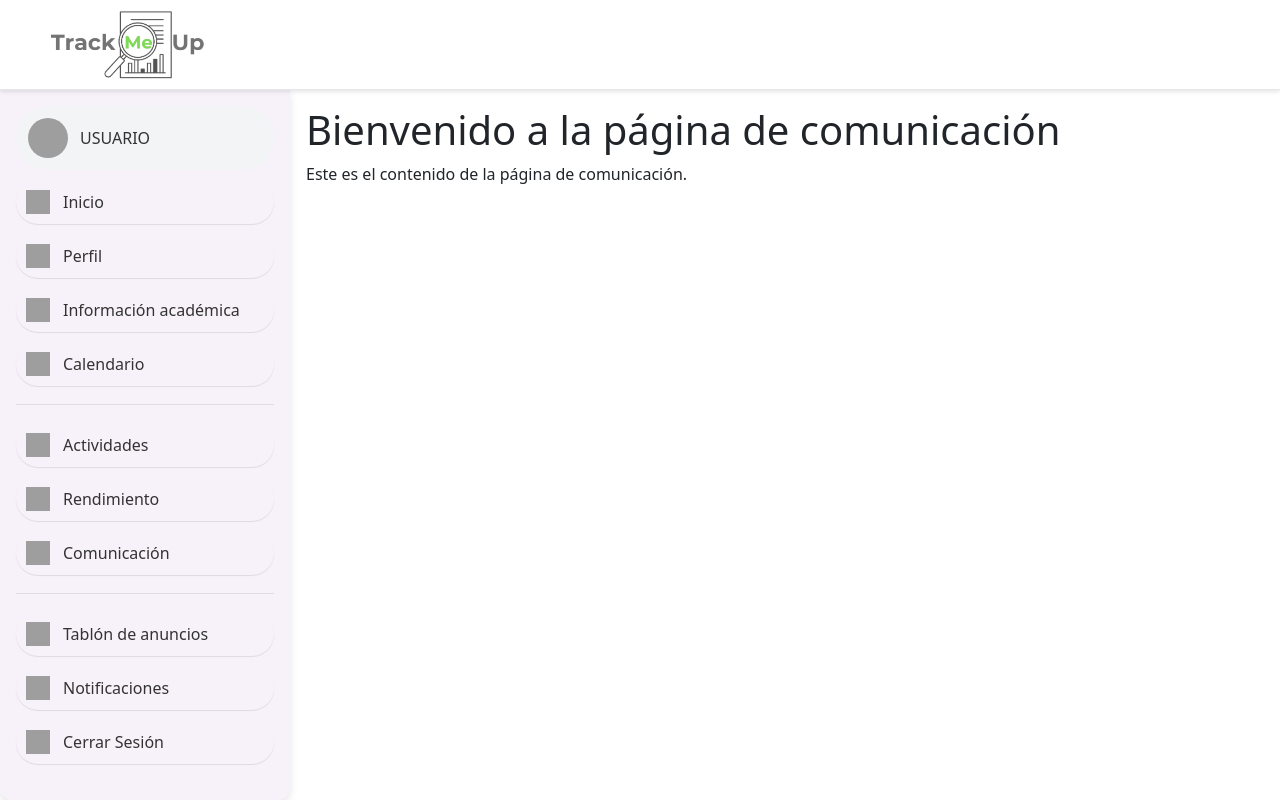
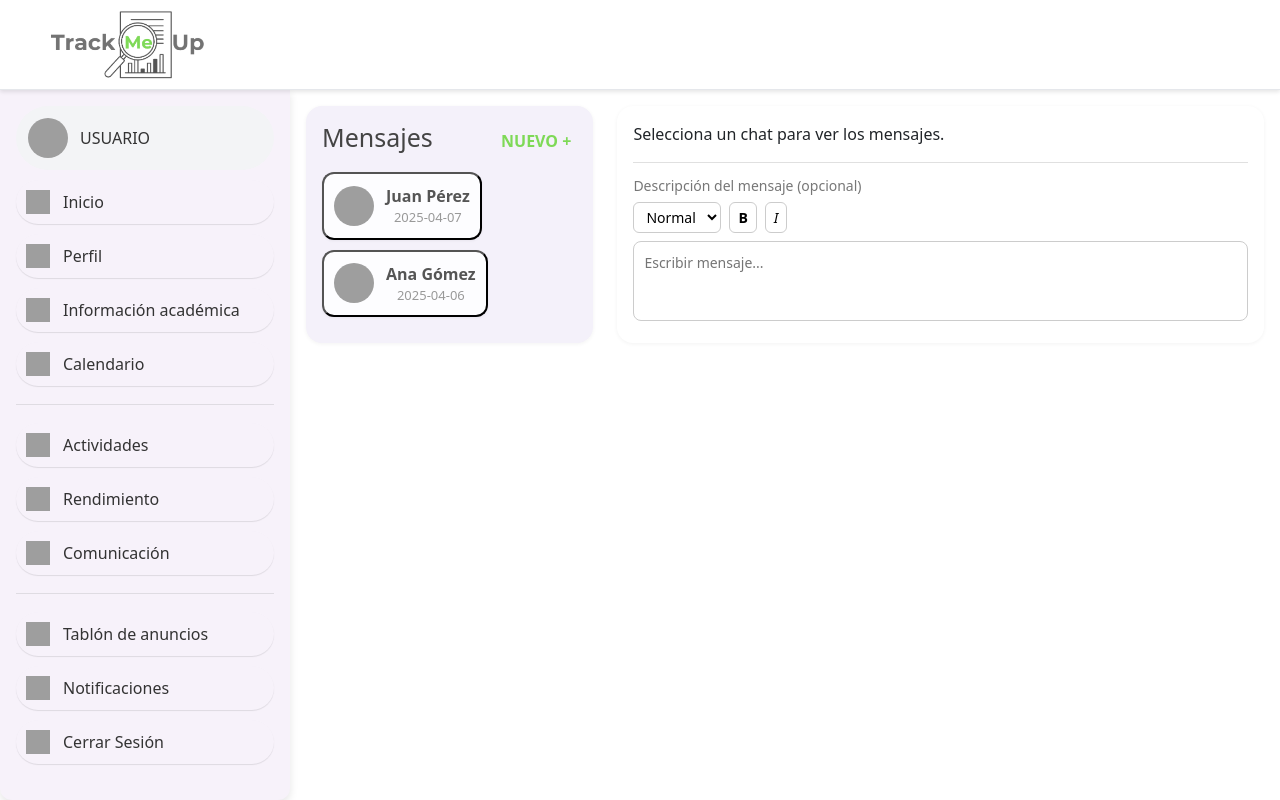
Before and after one commit to TrackMeUp/TrackMeUp, a React (Vite) app in the folder frontend/: page /communication in a window 1280 px wide. Built offline with nearby package versions, Linux system fonts and the light colour scheme; no server answers; grey boxes are pictures that could not be loaded.

Commit message:
primer commit communication

```diff
--- /dev/null
+++ b/frontend/src/components/Communication/ChatItem.jsx
@@ -0,0 +1,13 @@
+import React from 'react';
+
+export function ChatItem({ avatar, nombre, fecha, nuevo }) {
+    return (
+        <button className="chat-item">
+            <img className="avatar" src={avatar} alt="avatar" />
+            <div className="chat-info">
+                <div className="chat-nombre">{nombre}</div>
+                <div className="chat-fecha">{fecha}</div>
+            </div>
+        </button>
+    );
+}
--- /dev/null
+++ b/frontend/src/components/Communication/ConversationList.jsx
@@ -0,0 +1,24 @@
+import { ChatItem } from './ChatItem';
+export function ConversationList({ entradas, onSelectChat }) {
+    return (
+        <div className="comunicacion-listado">
+            <div className="comunicacion-header">
+                <h2>Mensajes</h2>
+                <button className="nuevo-btn">NUEVO +</button>
+            </div>
+
+            {entradas.map((entrada) => (
+                <div key={entrada.id_mensaje} onClick={() => onSelectChat(entrada.id_mensaje)}>
+                    <div className="lista-conversaciones">
+                        <ChatItem
+                            avatar={entrada.avatar}
+                            nombre={entrada.usuario}
+                            fecha={entrada.fecha}
+                            nuevo={entrada.nuevo}
+                        />
+                    </div>
+                </div>
+            ))}
+        </div>
+    );
+}
--- /dev/null
+++ b/frontend/src/components/Communication/Editor.jsx
@@ -0,0 +1,17 @@
+export function Editor() {
+    return (
+      <div className="editor-mensaje">
+        <label htmlFor="descripcion">Descripción del mensaje (opcional)</label>
+        <div className="barra-herramientas">
+          <select>
+            <option value="normal">Normal</option>
+            <option value="negrita">Negrita</option>
+          </select>
+          <button><b>B</b></button>
+          <button><i>I</i></button>
+          {/* Agregá más botones si querés */}
+        </div>
+        <textarea placeholder="Escribir mensaje..." />
+      </div>
+    );
+  }
--- /dev/null
+++ b/frontend/src/components/Communication/Message.jsx
@@ -0,0 +1,33 @@
+/*export function Message({ texto, hora }) {
+    return (
+      <div className="mensaje">
+        <img
+          className="avatar"
+          src="https://cdn.pixabay.com/photo/2018/11/13/22/01/avatar-3814081_1280.png"
+          alt="avatar"
+        />
+        <div className="mensaje-contenido">
+          <p className="mensaje-texto">{texto}</p>
+          <span className="mensaje-hora">{hora}</span>
+        </div>
+      </div>
+    );
+  }
+  */
+
+
+  export function Message({ entradas }) {
+    return (
+        <div className="mensajes">
+            {entradas.map((entrada) => (
+                <div key={entrada.id_mensaje} className="mensaje">
+                    <img className="avatar" src={entrada.avatar} alt="avatar" />
+                    <div className="mensaje-contenido">
+                        <p className="mensaje-texto">{entrada.texto}</p>
+                        <span className="mensaje-hora">{entrada.fecha} {entrada.hora}</span>
+                    </div>
+                </div>
+            ))}
+        </div>
+    );
+}
--- a/frontend/src/pages/communication.jsx
+++ b/frontend/src/pages/communication.jsx
@@ -1,8 +1,62 @@
-export function Communication () {
-    return (
-      <div>
-        <h1>Bienvenido a la página de comunicación</h1>
-        <p>Este es el contenido de la página de comunicación.</p>
+import React, { useState } from "react";
+import { ConversationList } from "../components/Communication/ConversationList";
+
+import { Message } from "../components/Communication/Message";
+import { Editor } from "../components/Communication/Editor";
+
+
+export function Communication() {
+  const [selectedChat, setSelectedChat] = useState(null); // Estado para guardar el chat seleccionado
+
+  const handleSelectChat = (chatId) => {
+      setSelectedChat(chatId); // Actualizamos el estado con el chat seleccionado
+  };
+
+  // Datos de ejemplo (esto sería lo que recibirías del backend)
+  const entradas = [
+      {
+          id_mensaje: 1,
+          avatar: 'https://cdn.pixabay.com/photo/2018/11/13/22/01/avatar-3814081_1280.png',
+          usuario: 'Juan Pérez',
+          fecha: '2025-04-07',
+          nuevo: true,
+          mensajes: [
+              { id_mensaje: 1, texto: 'Hola, ¿cómo estás?', fecha: '2025-04-07', hora: '14:30' },
+              { id_mensaje: 2, texto: 'Muy bien, gracias. ¿Y tú?', fecha: '2025-04-07', hora: '14:35' }
+          ]
+      },
+      {
+          id_mensaje: 2,
+          avatar: 'https://cdn.pixabay.com/photo/2018/11/13/22/01/avatar-3814081_1280.png',
+          usuario: 'Ana Gómez',
+          fecha: '2025-04-06',
+          nuevo: false,
+          mensajes: [
+              { id_mensaje: 1, texto: '¿Me puedes ayudar con el proyecto?', fecha: '2025-04-06', hora: '16:45' }
+          ]
+      }
+  ];
+
+  // Filtrar el chat seleccionado para mostrar los mensajes
+  const selectedChatData = entradas.find(chat => chat.id_mensaje === selectedChat);
+
+  return (
+      <div className="comunicacion-container">
+
+              <ConversationList
+                  entradas={entradas}
+                  onSelectChat={handleSelectChat} // Pasamos el manejador de clics
+              />
+
+
+          <div className="comunicacion-chat">
+              {selectedChatData ? (
+                  <Message entradas={selectedChatData.mensajes} />
+              ) : (
+                  <p>Selecciona un chat para ver los mensajes.</p>
+              )}
+              <Editor />
+          </div>
       </div>
-    );
-  };
+  );
+}
--- a/frontend/src/styles/app.css
+++ b/frontend/src/styles/app.css
@@ -164,3 +164,185 @@
   flex: 1; /* Ocupa el espacio restante */
   background-color: #ffffff;
 }
+
+
+/* Contenedor principal */
+.comunicacion-container {
+  display: flex;
+  gap: 24px;
+  height: 100%;
+}
+
+/* ============ LISTADO IZQUIERDO ============ */
+.comunicacion-listado {
+  width: 30%;
+  background-color: #f4f1fa;
+  border-radius: 16px;
+  padding: 16px;
+  display: flex;
+  flex-direction: column;
+  box-shadow: 0 1px 4px rgba(0, 0, 0, 0.05);
+}
+
+.comunicacion-header {
+  display: flex;
+  justify-content: space-between;
+  align-items: center;
+  margin-bottom: 12px;
+}
+
+.comunicacion-header h2 {
+  font-size: 25px;
+  color: #444;
+}
+
+.nuevo-btn {
+  background-color: transparent;
+  color: #7ed957;
+  border: none;
+  font-weight: bold;
+  cursor: pointer;
+}
+
+/* Ítems del listado */
+.chat-item {
+  display: flex;
+  align-items: center;
+  padding: 10px;
+  background-color: #fdfdff;
+  border-radius: 12px;
+  margin-bottom: 10px;
+  box-shadow: 0 1px 3px rgba(0,0,0,0.05);
+  position: relative;
+  cursor: pointer;
+}
+
+.chat-item:hover {
+  background-color: #f0ebff;
+}
+
+.chat-item .avatar {
+  width: 40px;
+  height: 40px;
+  border-radius: 50%;
+  margin-right: 12px;
+}
+
+.chat-info {
+  flex-grow: 1;
+}
+
+.chat-nombre {
+  display: block;
+  font-weight: 600;
+  color: #555;
+}
+
+.chat-fecha {
+  font-size: 13px;
+  color: #999;
+}
+
+.nuevo-indicador {
+  background-color: #7b61ff;
+  color: white;
+  font-size: 12px;
+  font-weight: bold;
+  padding: 2px 6px;
+  border-radius: 50%;
+  position: absolute;
+  right: 10px;
+  top: 10px;
+}
+
+/* ============ PANEL DERECHO ============ */
+.comunicacion-chat {
+  flex: 1;
+  background-color: #fff;
+  border-radius: 16px;
+  padding: 16px;
+  display: flex;
+  flex-direction: column;
+  justify-content: space-between;
+  box-shadow: 0 1px 4px rgba(0, 0, 0, 0.05);
+}
+
+.mensajes {
+  flex: 1;
+  overflow-y: auto;
+  padding-right: 8px;
+  margin-bottom: 16px;
+}
+
+/* Mensaje individual */
+.mensaje {
+  display: flex;
+  align-items: flex-start;
+  margin-bottom: 12px;
+}
+
+.mensaje .avatar {
+  width: 32px;
+  height: 32px;
+  margin-right: 10px;
+  border-radius: 50%;
+}
+
+.mensaje-contenido {
+  background-color: #f5f3ff;
+  padding: 10px 14px;
+  border-radius: 12px;
+  border: 1px solid #dcd6f5;
+  color: #333;
+  max-width: 70%;
+}
+
+.mensaje-texto {
+  margin: 0 0 6px 0;
+}
+
+.mensaje-hora {
+  font-size: 12px;
+  color: #888;
+  text-align: right;
+}
+
+/* ============ EDITOR DE MENSAJE ============ */
+.editor-mensaje {
+  border-top: 1px solid #e0e0e0;
+  padding-top: 12px;
+}
+
+.editor-mensaje label {
+  display: block;
+  font-size: 14px;
+  color: #777;
+  margin-bottom: 6px;
+}
+
+.barra-herramientas {
+  display: flex;
+  align-items: center;
+  gap: 8px;
+  margin-bottom: 8px;
+}
+
+.barra-herramientas select,
+.barra-herramientas button {
+  border: 1px solid #ccc;
+  border-radius: 6px;
+  padding: 4px 8px;
+  background-color: white;
+  cursor: pointer;
+  font-size: 14px;
+}
+
+textarea {
+  width: 100%;
+  height: 80px;
+  padding: 10px;
+  border-radius: 8px;
+  border: 1px solid #ccc;
+  font-size: 14px;
+  resize: none;
+}
```
